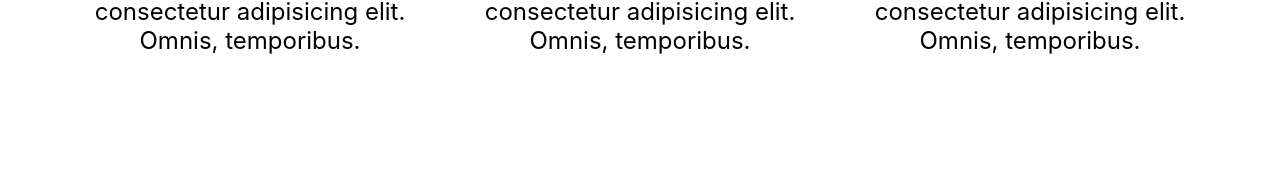
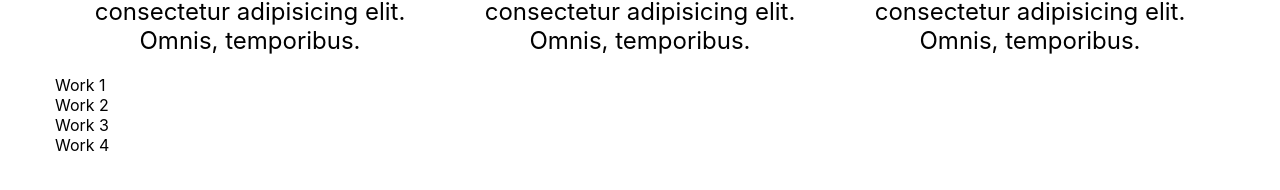
Before and after one commit to RobbieProkop/malina-hair, a Next.js app: page / in a window 1280 px wide. Shown: the part 610-800 px from the top of the page. Built offline with nearby package versions, Linux system fonts and the light colour scheme.

Commit message:
begin working on work section. Create work json file

```diff
--- /dev/null
+++ b/components/Work.jsx
@@ -0,0 +1,11 @@
+const Work = () => {
+  return (
+    <div>
+      <div>Work 1</div>
+      <div>Work 2</div>
+      <div>Work 3</div>
+      <div>Work 4</div>
+    </div>
+  );
+};
+export default Work;
--- a/pages/index.jsx
+++ b/pages/index.jsx
@@ -7,6 +7,7 @@ import About from "../components/About";
 import Modal from "../components/Modal";
 import { useState } from "react";
 import Icons from "../components/Icons";
+import Work from "../components/Work";
 
 export default function Home() {
   const [img, setImage] = useState("/../public/menu.png");
@@ -39,6 +40,7 @@ export default function Home() {
           <Icons />
 
           {/* Previous work as moving Carousel*/}
+          <Work />
 
           {/* Favourite Products as static Carousel*/}
 
```
Also changed, not shown: pages/api/workdData.json (added, +25 -0 lines).
